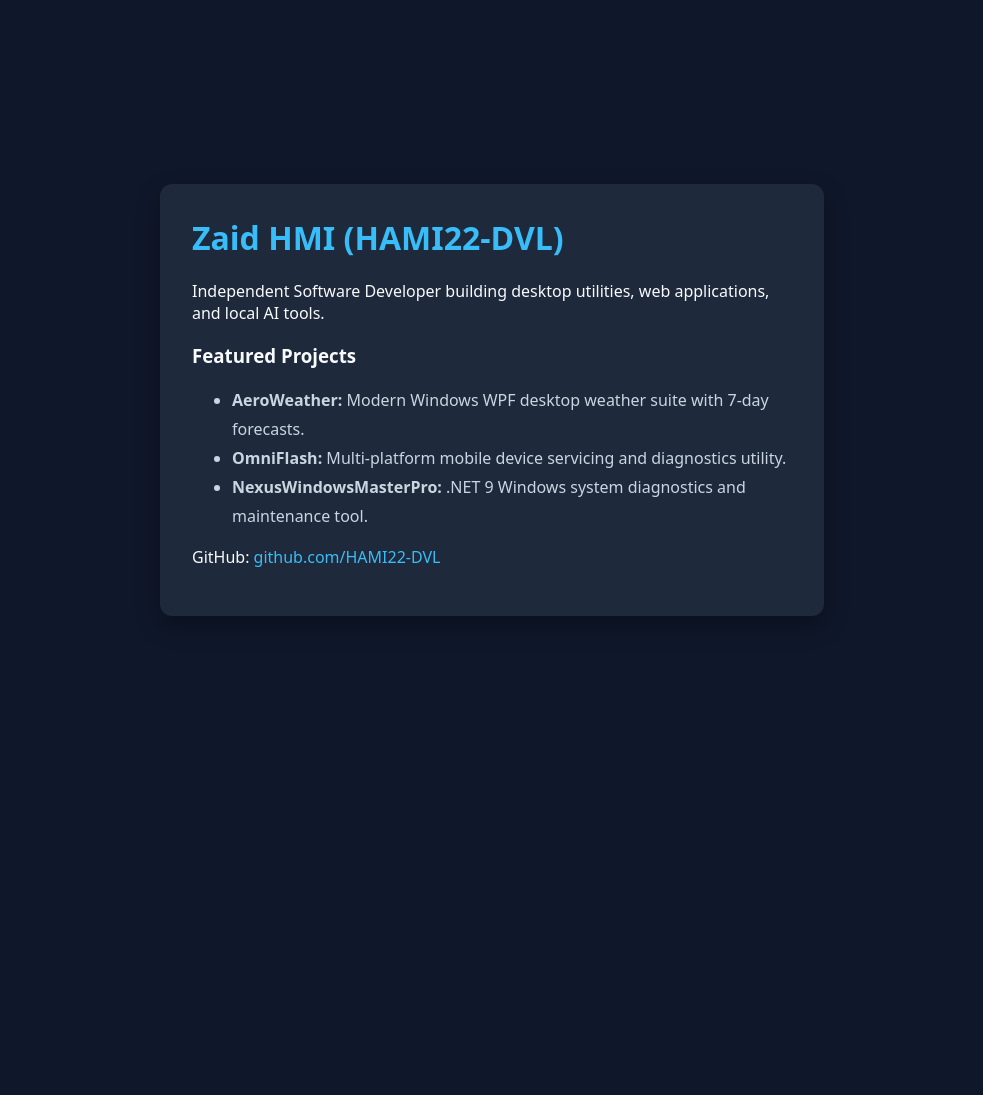
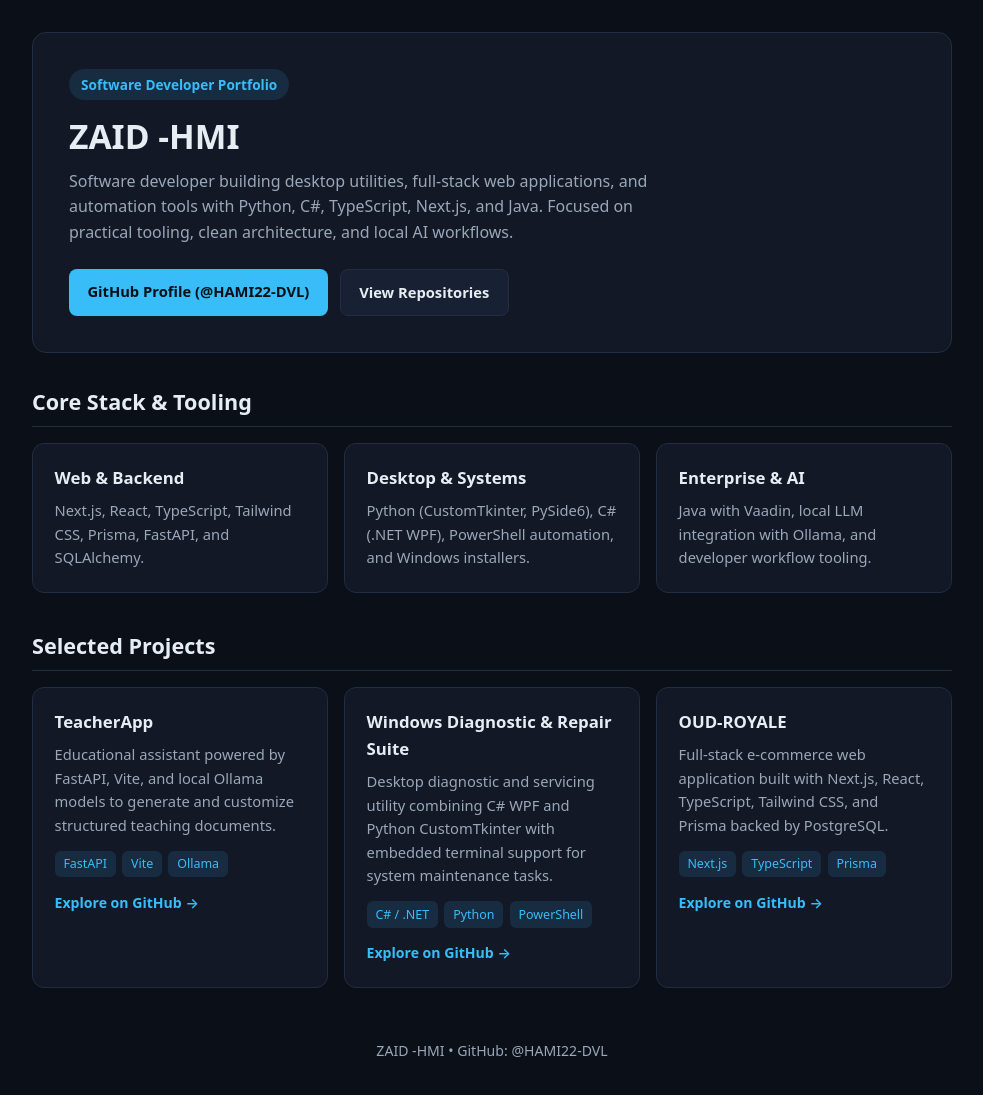
Before and after one commit to HAMI22-DVL/HAMI22-DVL.github.io, a plain HTML site: page index.html in a window 1280 px wide. Shown: the whole page, without its empty margins (148-1131 px from the left). Before the commit the page ends 800 px from the top, so only its background shows below. Drawn offline with Linux system fonts and the light colour scheme.

Commit message:
Update portfolio page with projects and stack

```diff
--- a/index.html
+++ b/index.html
@@ -3,26 +3,196 @@
 <head>
   <meta charset="UTF-8" />
   <meta name="viewport" content="width=device-width, initial-scale=1.0" />
-  <title>Zaid HMI | Software Developer</title>
+  <title>ZAID -HMI | Software Developer</title>
   <style>
-    body { font-family: system-ui, sans-serif; background: #0f172a; color: #f8fafc; display: flex; justify-content: center; align-items: center; min-height: 100vh; margin: 0; }
-    .card { max-width: 600px; background: #1e293b; padding: 2rem; border-radius: 12px; box-shadow: 0 10px 25px rgba(0,0,0,0.3); }
-    h1 { color: #38bdf8; margin-top: 0; }
-    ul { line-height: 1.8; color: #cbd5e1; }
-    a { color: #38bdf8; text-decoration: none; }
+    :root {
+      --bg: #0b0f17;
+      --surface: #121826;
+      --surface-hover: #182134;
+      --text: #e6edf3;
+      --muted: #9aa7b8;
+      --accent: #38bdf8;
+      --accent-soft: rgba(56, 189, 248, 0.12);
+      --border: #232d42;
+    }
+    * { box-sizing: border-box; margin: 0; padding: 0; }
+    body {
+      font-family: system-ui, -apple-system, BlinkMacSystemFont, "Segoe UI", Roboto, sans-serif;
+      background-color: var(--bg);
+      color: var(--text);
+      line-height: 1.6;
+      padding: 2rem 1rem;
+    }
+    .container { max-width: 920px; margin: 0 auto; }
+    header {
+      background: var(--surface);
+      border: 1px solid var(--border);
+      border-radius: 14px;
+      padding: 2.25rem;
+      margin-bottom: 2rem;
+    }
+    .badge {
+      display: inline-block;
+      background: var(--accent-soft);
+      color: var(--accent);
+      font-size: 0.85rem;
+      font-weight: 600;
+      padding: 0.3rem 0.75rem;
+      border-radius: 999px;
+      margin-bottom: 1rem;
+    }
+    h1 { font-size: 2.1rem; line-height: 1.2; margin-bottom: 0.75rem; }
+    .bio { color: var(--muted); max-width: 68ch; margin-bottom: 1.5rem; }
+    .links { display: flex; flex-wrap: wrap; gap: 0.75rem; }
+    .btn {
+      display: inline-block;
+      text-decoration: none;
+      font-weight: 600;
+      font-size: 0.92rem;
+      padding: 0.65rem 1.15rem;
+      border-radius: 8px;
+      transition: background-color 0.2s ease, transform 0.15s ease;
+    }
+    .btn-primary { background: var(--accent); color: #061018; }
+    .btn-primary:hover { background: #67cdf9; transform: translateY(-1px); }
+    .btn-secondary { background: var(--surface-hover); color: var(--text); border: 1px solid var(--border); }
+    .btn-secondary:hover { border-color: var(--accent); }
+    section { margin-bottom: 2.25rem; }
+    h2 {
+      font-size: 1.35rem;
+      margin-bottom: 1rem;
+      padding-bottom: 0.4rem;
+      border-bottom: 1px solid var(--border);
+    }
+    .skills-grid, .projects-grid {
+      display: grid;
+      grid-template-columns: repeat(auto-fit, minmax(250px, 1fr));
+      gap: 1rem;
+    }
+    .card {
+      background: var(--surface);
+      border: 1px solid var(--border);
+      border-radius: 12px;
+      padding: 1.35rem;
+      transition: border-color 0.2s ease, background-color 0.2s ease;
+    }
+    .card:hover { background: var(--surface-hover); border-color: #33415c; }
+    .card h3 { font-size: 1.05rem; margin-bottom: 0.45rem; }
+    .card p { color: var(--muted); font-size: 0.92rem; }
+    .tag-list { display: flex; flex-wrap: wrap; gap: 0.4rem; margin-top: 0.85rem; }
+    .tag {
+      font-size: 0.78rem;
+      color: var(--accent);
+      background: var(--accent-soft);
+      padding: 0.2rem 0.55rem;
+      border-radius: 6px;
+    }
+    .project-link {
+      display: inline-block;
+      margin-top: 0.9rem;
+      color: var(--accent);
+      text-decoration: none;
+      font-size: 0.88rem;
+      font-weight: 600;
+    }
+    .project-link:hover { text-decoration: underline; }
+    footer { text-align: center; color: var(--muted); font-size: 0.88rem; padding-top: 1rem; }
   </style>
 </head>
 <body>
-  <div class="card">
-    <h1>Zaid HMI (HAMI22-DVL)</h1>
-    <p>Independent Software Developer building desktop utilities, web applications, and local AI tools.</p>
-    <h3>Featured Projects</h3>
-    <ul>
-      <li><strong>AeroWeather:</strong> Modern Windows WPF desktop weather suite with 7-day forecasts.</li>
-      <li><strong>OmniFlash:</strong> Multi-platform mobile device servicing and diagnostics utility.</li>
-      <li><strong>NexusWindowsMasterPro:</strong> .NET 9 Windows system diagnostics and maintenance tool.</li>
-    </ul>
-    <p>GitHub: <a href="https://github.com/HAMI22-DVL">github.com/HAMI22-DVL</a></p>
+  <div class="container">
+    <header>
+      <span class="badge">Software Developer Portfolio</span>
+      <h1>ZAID -HMI</h1>
+      <p class="bio">
+        Software developer building desktop utilities, full-stack web applications, and automation tools
+        with Python, C#, TypeScript, Next.js, and Java. Focused on practical tooling, clean architecture,
+        and local AI workflows.
+      </p>
+      <div class="links">
+        <a class="btn btn-primary" href="https://github.com/HAMI22-DVL" target="_blank" rel="noopener noreferrer">
+          GitHub Profile (@HAMI22-DVL)
+        </a>
+        <a class="btn btn-secondary" href="https://github.com/HAMI22-DVL?tab=repositories" target="_blank" rel="noopener noreferrer">
+          View Repositories
+        </a>
+      </div>
+    </header>
+
+    <section>
+      <h2>Core Stack &amp; Tooling</h2>
+      <div class="skills-grid">
+        <div class="card">
+          <h3>Web &amp; Backend</h3>
+          <p>Next.js, React, TypeScript, Tailwind CSS, Prisma, FastAPI, and SQLAlchemy.</p>
+        </div>
+        <div class="card">
+          <h3>Desktop &amp; Systems</h3>
+          <p>Python (CustomTkinter, PySide6), C# (.NET WPF), PowerShell automation, and Windows installers.</p>
+        </div>
+        <div class="card">
+          <h3>Enterprise &amp; AI</h3>
+          <p>Java with Vaadin, local LLM integration with Ollama, and developer workflow tooling.</p>
+        </div>
+      </div>
+    </section>
+
+    <section>
+      <h2>Selected Projects</h2>
+      <div class="projects-grid">
+        <article class="card">
+          <h3>TeacherApp</h3>
+          <p>
+            Educational assistant powered by FastAPI, Vite, and local Ollama models to generate and customize
+            structured teaching documents.
+          </p>
+          <div class="tag-list">
+            <span class="tag">FastAPI</span>
+            <span class="tag">Vite</span>
+            <span class="tag">Ollama</span>
+          </div>
+          <a class="project-link" href="https://github.com/HAMI22-DVL" target="_blank" rel="noopener noreferrer">
+            Explore on GitHub &rarr;
+          </a>
+        </article>
+
+        <article class="card">
+          <h3>Windows Diagnostic &amp; Repair Suite</h3>
+          <p>
+            Desktop diagnostic and servicing utility combining C# WPF and Python CustomTkinter with embedded
+            terminal support for system maintenance tasks.
+          </p>
+          <div class="tag-list">
+            <span class="tag">C# / .NET</span>
+            <span class="tag">Python</span>
+            <span class="tag">PowerShell</span>
+          </div>
+          <a class="project-link" href="https://github.com/HAMI22-DVL" target="_blank" rel="noopener noreferrer">
+            Explore on GitHub &rarr;
+          </a>
+        </article>
+
+        <article class="card">
+          <h3>OUD-ROYALE</h3>
+          <p>
+            Full-stack e-commerce web application built with Next.js, React, TypeScript, Tailwind CSS, and
+            Prisma backed by PostgreSQL.
+          </p>
+          <div class="tag-list">
+            <span class="tag">Next.js</span>
+            <span class="tag">TypeScript</span>
+            <span class="tag">Prisma</span>
+          </div>
+          <a class="project-link" href="https://github.com/HAMI22-DVL" target="_blank" rel="noopener noreferrer">
+            Explore on GitHub &rarr;
+          </a>
+        </article>
+      </div>
+    </section>
+
+    <footer>
+      <p>ZAID -HMI &bull; GitHub: @HAMI22-DVL</p>
+    </footer>
   </div>
 </body>
 </html>
```
